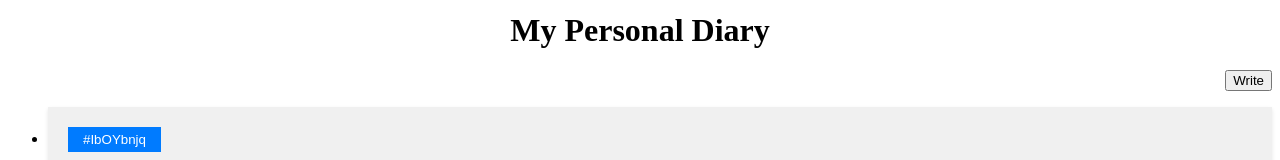
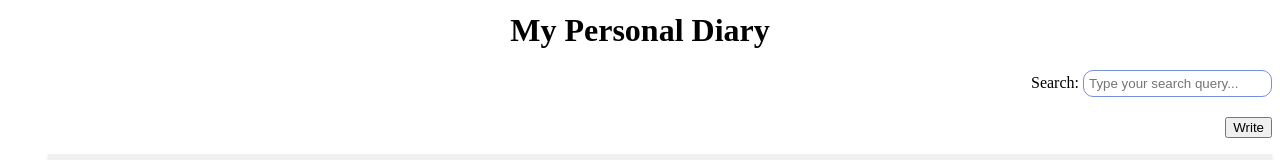
Before and after one commit to silnshadow/opendiary, an Angular app: page /personal in a window 1280 px wide. Shown: the part 209-369 px from the top of the page. Built offline with nearby package versions, Linux system fonts and the light colour scheme.

Commit message:
Search bar implementation added

```diff
--- a/src/app/app-routing.module.ts
+++ b/src/app/app-routing.module.ts
@@ -6,6 +6,7 @@ import { HealthDiaryComponent } from './health-diary/health-diary.component';
 import { WorkplaceDiaryComponent } from './workplace-diary/workplace-diary.component';
 
 import { DiaryEntryComponent } from './diary-entry/diary-entry.component';
+import { SearchBarComponent } from './search-bar/search-bar.component';
 
 const routes: Routes = [
   { path: '', redirectTo: '/personal', pathMatch: 'full' },
@@ -14,7 +15,8 @@ const routes: Routes = [
   { path: 'health', component: HealthDiaryComponent },
   { path: 'workplace', component: WorkplaceDiaryComponent },
   { path: 'diaryentry', component: DiaryEntryComponent },
-  { path: 'diaryentry/:threadId', component: DiaryEntryComponent }
+  { path: 'diaryentry/:threadId', component: DiaryEntryComponent },
+  { path: 'searchbar', component: SearchBarComponent },
 
 ];
 
--- a/src/app/app.module.ts
+++ b/src/app/app.module.ts
@@ -9,6 +9,7 @@ import { PersonalDiaryComponent } from './personal-diary/personal-diary.componen
 import { TechnicalDiaryComponent } from './technical-diary/technical-diary.component';
 import { HealthDiaryComponent } from './health-diary/health-diary.component';
 import { WorkplaceDiaryComponent } from './workplace-diary/workplace-diary.component';
+import { SearchBarComponent } from './search-bar/search-bar.component';
 
 @NgModule({
   declarations: [
@@ -17,7 +18,8 @@ import { WorkplaceDiaryComponent } from './workplace-diary/workplace-diary.compo
     PersonalDiaryComponent,
     TechnicalDiaryComponent,
     HealthDiaryComponent,
-    WorkplaceDiaryComponent
+    WorkplaceDiaryComponent,
+    SearchBarComponent
   ],
   imports: [
     BrowserModule,
--- a/src/app/diaryservice.service.ts
+++ b/src/app/diaryservice.service.ts
@@ -13,7 +13,6 @@ export class DiaryserviceService {
   private generator = new Generator();
 
   constructor() {
-
     this.personalDiaries = [
       {
         title: 'Travelling',
@@ -71,7 +70,9 @@ export class DiaryserviceService {
   }
 
   getChatThreadsForThreadId(threadId: string): DiaryEntry[] {
-    const chatThread = this.chatThreads.find((thread) => thread.threadId === threadId);
+    const chatThread = this.chatThreads.find(
+      (thread) => thread.threadId === threadId
+    );
 
     if (chatThread) {
       return chatThread.diaryEntries;
@@ -96,19 +97,44 @@ export class DiaryserviceService {
 
   addEntryInChatThread(chatThread: ChatThread): void {
     if (ChatThread) {
-      console.log('initial'+this.chatThreads.length);
+      console.log('initial' + this.chatThreads.length);
 
       this.chatThreads.unshift(chatThread);
-      console.log('final'+this.chatThreads.length);
+      console.log('final' + this.chatThreads.length);
     }
   }
 
   addEntryInMarkedThread(threadId: string, entry: DiaryEntry): void {
     if (threadId && entry) {
-      console.log('initial'+this.chatThreads.find(chatThread => chatThread.threadId == threadId)?.diaryEntries.length);
-      this.chatThreads.find(chatThread => chatThread.threadId == threadId)?.diaryEntries.unshift(entry);
-      console.log('final'+this.chatThreads.find(chatThread => chatThread.threadId == threadId)?.diaryEntries.length);
+      console.log(
+        'initial' +
+          this.chatThreads.find((chatThread) => chatThread.threadId == threadId)
+            ?.diaryEntries.length
+      );
+      this.chatThreads
+        .find((chatThread) => chatThread.threadId == threadId)
+        ?.diaryEntries.unshift(entry);
+      console.log(
+        'final' +
+          this.chatThreads.find((chatThread) => chatThread.threadId == threadId)
+            ?.diaryEntries.length
+      );
+    }
+  }
 
+  // Search section
+
+  getChatThreadsFromKeyword(query: string) {
+    if (query) {
+      var filteredChatThreads = this.chatThreads.filter((chatThread) =>
+        chatThread.diaryEntries.some((entry) =>
+          entry.title.toLowerCase().includes(query.toLowerCase()) ||
+          entry.description.toLowerCase().includes(query.toLowerCase())
+        )
+      );
+      return filteredChatThreads;
+    } else {
+      return this.chatThreads;
     }
   }
 }
--- a/src/app/personal-diary/personal-diary.component.css
+++ b/src/app/personal-diary/personal-diary.component.css
@@ -80,3 +80,9 @@
   object-fit: cover;
   box-shadow: 0 0 5px rgba(0, 0, 0, 0.3);
 }
+
+.search-bar{
+  display: flex;
+  justify-content: flex-end;
+  margin-bottom: 20px;
+}
--- a/src/app/personal-diary/personal-diary.component.html
+++ b/src/app/personal-diary/personal-diary.component.html
@@ -1,6 +1,11 @@
 <h1 style="display: block; text-align: center">My Personal Diary</h1>
 
 <app-diary-entry *ngIf="dailyEntryVisible"></app-diary-entry>
+
+<div class="search-bar">
+  <app-search-bar (searchEvent)="performSearch($event)"></app-search-bar>
+
+</div>
 
 <div class="daily-blog-entry-button-container">
   <button class="daily-blog-entry-button" (click)="setEntryVisibility()">
@@ -32,7 +37,7 @@
           <div class="chat-entry-content">
             <h3>{{ blog.title }}</h3>
             <img
-              src="https://th.bing.com/th/id/OIP.qJizp7zd3oYaDWQ0uOh8lwHaEo?w=312&h=195&c=7&r=0&o=5&pid=1.7"
+              src="https://th.bing.com/th/id/OIP.E4gCagrjAkQ5td5qjSc3rwHaE7?w=280&h=187&c=7&r=0&o=5&pid=1.7"
               alt="Nature Image"
               class="nature-image"
             />
--- a/src/app/personal-diary/personal-diary.component.ts
+++ b/src/app/personal-diary/personal-diary.component.ts
@@ -5,28 +5,31 @@ import { DiaryserviceService } from '../diaryservice.service';
 @Component({
   selector: 'app-personal-diary',
   templateUrl: './personal-diary.component.html',
-  styleUrls: ['./personal-diary.component.css']
+  styleUrls: ['./personal-diary.component.css'],
 })
-
 export class PersonalDiaryComponent implements OnInit {
   personalDiaryEntries: DiaryEntry[] = [];
   chatThreads: ChatThread[] = [];
   dailyEntryVisible: boolean = false;
+  searchResults: ChatThread[] = [];
 
   constructor(private diaryserviceService: DiaryserviceService) {
-    this.personalDiaryEntries = this.diaryserviceService.getPersonalDiary().reverse();
+    this.personalDiaryEntries = this.diaryserviceService
+      .getPersonalDiary()
+      .reverse();
     this.chatThreads = this.diaryserviceService.getChatThreads();
+  }
+  ngOnInit(): void {}
 
+  setEntryVisibility(): void {
+    this.dailyEntryVisible = !this.dailyEntryVisible;
   }
 
-  setEntryVisibility(): void{
-
-      this.dailyEntryVisible = !this.dailyEntryVisible;
-
-  }
-  writeInExistingThread(threadId: string): void{
-
-  }
-  ngOnInit(): void {
+  performSearch(query: string): void {
+    console.log(`Search query: ${query}`);
+    var results = this.diaryserviceService.getChatThreadsFromKeyword(query);
+    this.searchResults = results;
+    this.chatThreads = results;
+    console.log(results.length);
   }
 }
--- /dev/null
+++ b/src/app/search-bar/search-bar.component.css
@@ -0,0 +1,11 @@
+.searchbar-div input {
+  border: rgb(117, 144, 226) 1px solid;
+  border-radius: 10px;
+  padding: 5px;
+}
+
+.searchbar-div input:focus {
+    border: 2px solid royalblue;
+    border-radius: 10px;
+    outline: none;
+  }
--- /dev/null
+++ b/src/app/search-bar/search-bar.component.html
@@ -0,0 +1,9 @@
+<div class="searchbar-div">
+    <label>Search: </label>
+    <input
+      type="text"
+      placeholder="Type your search query..."
+      (keyup.enter)="onSearch()"
+      [(ngModel)]="searchQuery"
+    />
+  </div>
--- /dev/null
+++ b/src/app/search-bar/search-bar.component.ts
@@ -0,0 +1,17 @@
+import { Component, EventEmitter, Output } from '@angular/core';
+
+@Component({
+  selector: 'app-search-bar',
+  templateUrl: './search-bar.component.html',
+  styleUrls: ['./search-bar.component.css']
+})
+export class SearchBarComponent {
+  searchQuery: string = '';
+
+  @Output() searchEvent = new EventEmitter<string>();
+
+  onSearch(): void {
+    console.log("SearchComponent "+this.searchQuery);
+    this.searchEvent.emit(this.searchQuery);
+  }
+}
```
Also changed, not shown: 1 other file (tests, documents, lock files or other folders).
